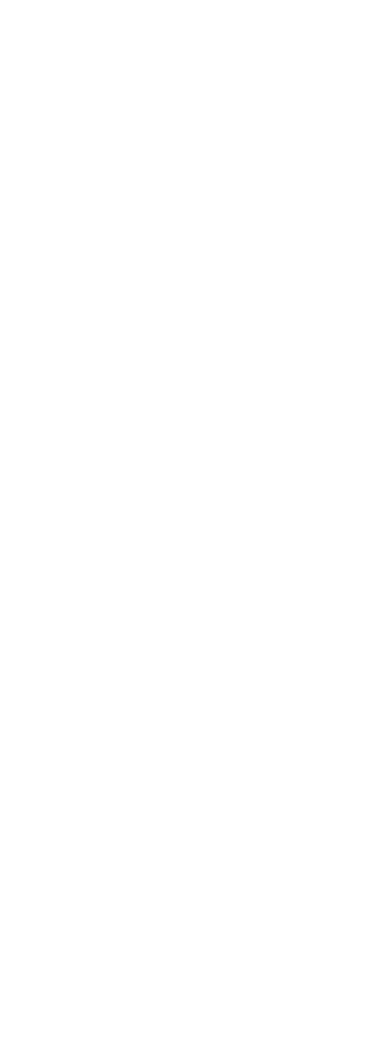
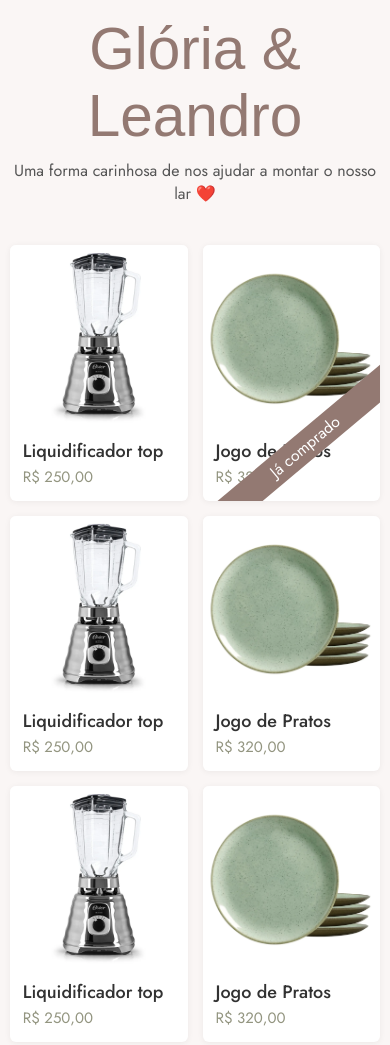
Before and after one commit to vanessafs/gloria-leandro, a plain HTML site: page index.html in a window 390 px wide. Shown: the top 1045 px of the page. Before the commit the page ends 844 px from the top, so only its background shows below. Drawn offline with nearby package versions, Linux system fonts and the light colour scheme; a web font is replaced by a local one.

Commit message:
esqueleto

```diff
--- a/index.html
+++ b/index.html
@@ -1,11 +1,70 @@
 <!DOCTYPE html>
-<html lang="en">
+<html lang="pt-BR">
+
 <head>
     <meta charset="UTF-8">
     <meta name="viewport" content="width=device-width, initial-scale=1.0">
-    <title>Gloria & Leandro - Lista de Presentes</title>
+    <title>Glória & Leandro - Lista de Presentes</title>
+
+    <meta name="robots" content="noindex, nofollow">
+
+    <link rel="preconnect" href="https://fonts.googleapis.com">
+    <link rel="preconnect" href="https://fonts.gstatic.com" crossorigin>
+    <link href="https://fonts.googleapis.com/css2?family=Jost:ital,wght@0,100..900;1,100..900&family=Updock&display=swap" rel="stylesheet">
+
+    <link rel="stylesheet" href="style.css">
+
+    <meta property="og:title" content="Lista de Presentes - Glória & Leandro" />
+    <meta property="og:description" content="Escolha um presente e nos ajude a montar nosso lar ❤️" />
+    <meta property="og:image" content="https://vanessafs.github.io/gloria-leandro/imagens/og-imagem.jpg" />
+    <meta property="og:url" content="https://vanessafs.github.io/gloria-leandro/" />
+    <meta property="og:type" content="website" />
+
 </head>
-<body>
 
+<body x-data="listaPresentes()" x-init="carregar()">
+
+    <header>
+        <div class="container">
+            <h1>Glória & Leandro</h1>
+            <p class="frase">Uma forma carinhosa de nos ajudar a montar o nosso lar ❤️</p>
+        </div>
+    </header>
+
+    <main class="presentes">
+        <div class="container">
+            <template x-for="presente in presentes" :key="index">
+                <div class="presente" :class="{ 'comprado': presente.comprado }">
+                    <div class="thumb">
+                        <img :src="presente.imagem" :alt="presente.titulo">
+                    </div>
+                    <div class="descricao">
+                        <h2 x-text="presente.titulo"></h2>
+                        <p class="valor" x-text="presente.valor"></p>
+                        <template x-if="!presente.comprado">
+                            <a :href="presente.link" target="_blank" class="comprar"><span>Ver presente</span></a>
+                        </template>
+                        <template x-if="presente.comprado">
+                            <span class="etiqueta-comprado">Já comprado</span>
+                        </template>
+                    </div>
+                </div>
+            </template>
+        </div>
+    </main>
+
+    <script src="//unpkg.com/alpinejs" defer></script>
+    <script>
+        function listaPresentes() {
+            return {
+                presentes: [],
+                async carregar() {
+                    const res = await fetch('produtos.json');
+                    this.presentes = await res.json();
+                }
+            }
+        }
+    </script>
 </body>
+
 </html>
--- /dev/null
+++ b/produtos.json
@@ -0,0 +1,59 @@
+[
+  {
+    "imagem": "imagens/liquidificador.webp",
+    "titulo": "Liquidificador top",
+    "valor": "R$ 250,00",
+    "link": "https://amazon.com/",
+    "comprado": false
+  },
+  {
+    "imagem": "imagens/jogo-de-pratos.webp",
+    "titulo": "Jogo de Pratos",
+    "valor": "R$ 320,00",
+    "link": "https://amazon.com/",
+    "comprado": true
+  },
+  {
+    "imagem": "imagens/liquidificador.webp",
+    "titulo": "Liquidificador top",
+    "valor": "R$ 250,00",
+    "link": "https://amazon.com/",
+    "comprado": false
+  },
+  {
+    "imagem": "imagens/jogo-de-pratos.webp",
+    "titulo": "Jogo de Pratos",
+    "valor": "R$ 320,00",
+    "link": "https://amazon.com/",
+    "comprado": false
+  },
+  {
+    "imagem": "imagens/liquidificador.webp",
+    "titulo": "Liquidificador top",
+    "valor": "R$ 250,00",
+    "link": "https://amazon.com/",
+    "comprado": false
+  },
+  {
+    "imagem": "imagens/jogo-de-pratos.webp",
+    "titulo": "Jogo de Pratos",
+    "valor": "R$ 320,00",
+    "link": "https://amazon.com/",
+    "comprado": false
+  },
+  {
+    "imagem": "imagens/liquidificador.webp",
+    "titulo": "Liquidificador top",
+    "valor": "R$ 250,00",
+    "link": "https://amazon.com/",
+    "comprado": true
+  },
+  {
+    "imagem": "imagens/jogo-de-pratos.webp",
+    "titulo": "Jogo de Pratos",
+    "valor": "R$ 320,00",
+    "link": "https://amazon.com/",
+    "comprado": false
+  }
+
+]
--- /dev/null
+++ b/style.scss
@@ -0,0 +1,127 @@
+*{box-sizing:border-box; -webkit-box-sizing: border-box; -moz-box-sizing: border-box; margin:0; padding:0;}
+a img{border:0;}
+form *{outline:none;}
+
+$font-family: 'Jost', sans-serif;
+$title-font-family: 'Updock', sans-serif;
+
+body{
+    background: rgba(212, 176, 165, 0.1); color:#323232; font:16px $font-family;
+}
+
+.container{
+    margin:0 auto; max-width:1215px; width:95%;
+}
+
+header{
+    padding:15px 0 0; text-align:center;
+
+    h1{
+        color:#937972; font:75px $title-font-family;
+    }
+
+    p{
+        color:#555;
+    }
+}
+
+main{
+    padding:40px 0;
+
+    .container{
+        display:grid; gap:30px; grid-template-columns: repeat(4, 1fr);
+    }
+
+    .presente{
+        background:#fff; border-radius:6px; box-shadow: 0 1px 6px #0000000f; overflow:hidden; position:relative;
+
+        .thumb{
+            img{
+                object-fit:cover; transition:all 0.3s; width:100%;
+            }
+        }
+
+        &:hover{
+            .thumb{
+                img{
+                    transform: scale(1.1);
+                }
+            }
+
+            .descricao{
+                h2{
+                    color:#624a44;
+                }
+            }
+        }
+
+        .descricao{
+            padding:20px;
+
+            h2{
+                font-size:20px; font-weight:500; line-height:105%; margin:0 0 5px;
+            }
+
+            .valor{
+                color:#939580;
+            }
+
+            .comprar{
+                height:100%; left:0; overflow:hidden; position:absolute; text-indent:-99999px; top:0; width:100%;
+            }
+
+            .etiqueta-comprado{
+                background: #937972; color:#fff; right:-40px; padding:3px; position:absolute; text-align:center; transform:rotate(-40deg); bottom:45px; width:230px;
+            }
+        }
+    }
+}
+
+@media all and (max-width:920px) {
+    main{
+        .container{
+            gap:20px; grid-template-columns: repeat(3, 1fr);
+        }
+    }
+}
+
+@media all and (max-width:715px) {
+    main{
+        .container{
+            gap:20px; grid-template-columns: repeat(2, 1fr);
+        }
+    }
+}
+
+@media all and (max-width:480px) {
+
+    header{
+        h1{
+            font-size:15vw; margin:0 0 10px;
+        }
+    }
+
+    main{
+        .container{
+            gap:15px;
+        }
+
+        .presente{
+            .descricao{
+                padding:13px;
+
+                h2{
+                    font-size:18px;
+                }
+
+                .valor{
+                    font-size:15px;
+                }
+
+                .etiqueta-comprado{
+                    bottom:40px;
+                }
+            }
+        }
+    }
+}
```
Also changed, not shown: imagens/jogo-de-pratos.webp (added), imagens/liquidificador.webp (added), imagens/og-imagem.jpg (added), robots.txt (added), style.css (added), 1 other file.
